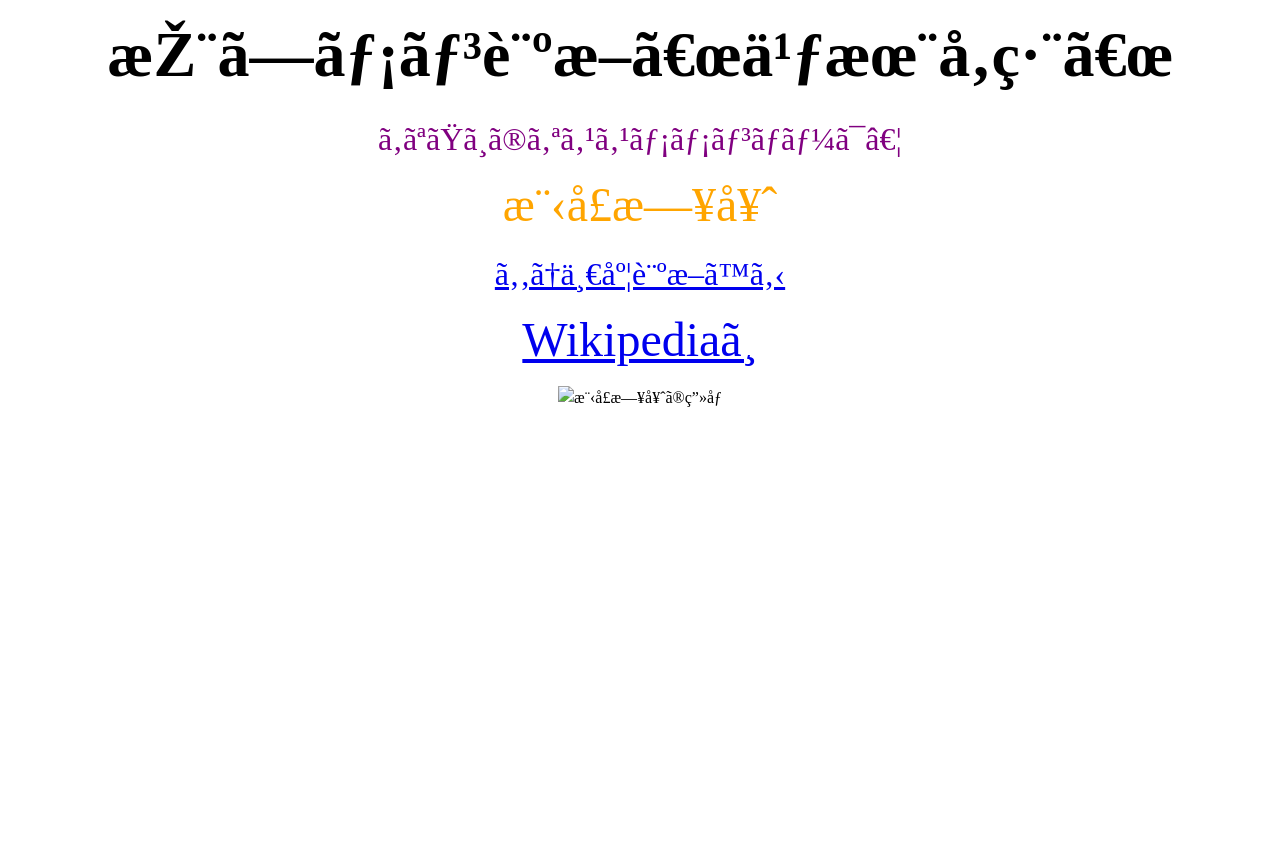
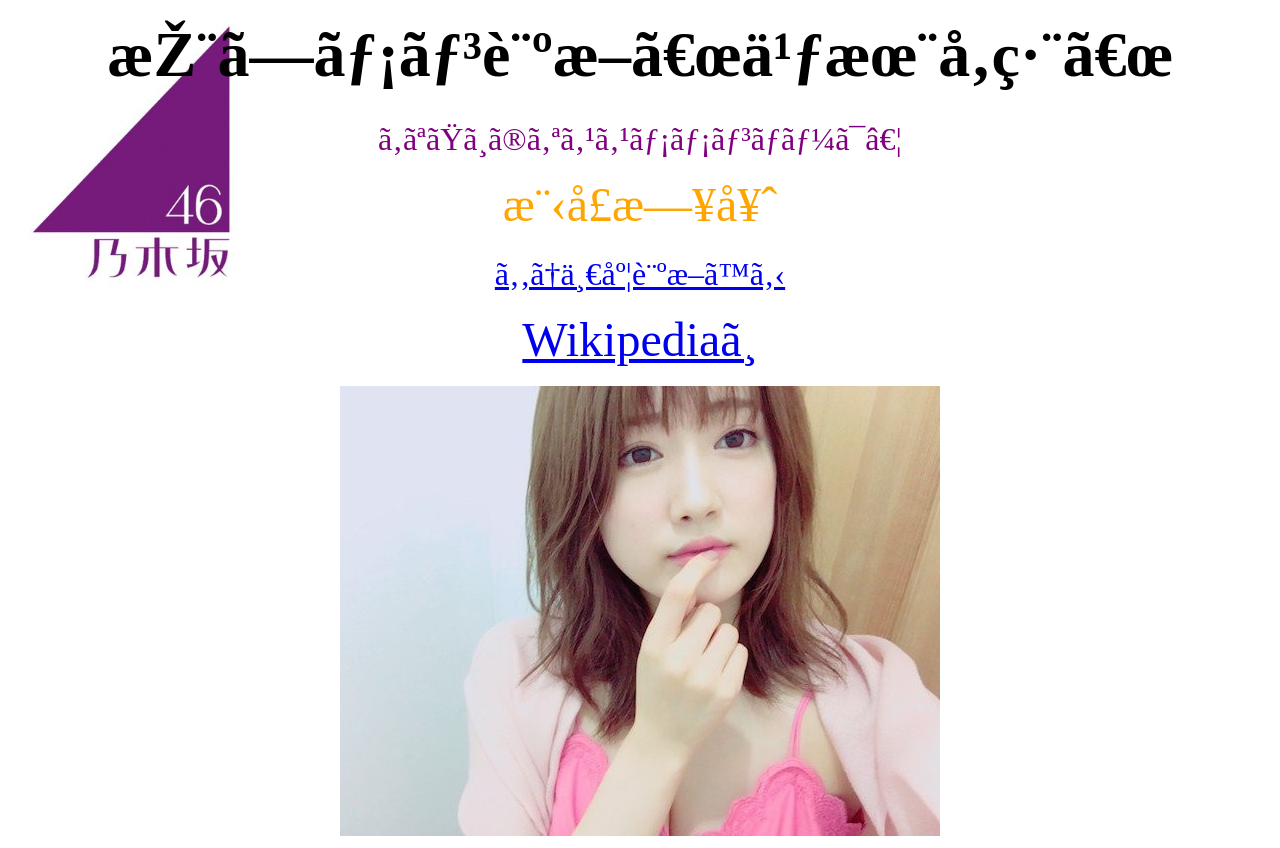
Before and after one commit to udon0141/result20, a plain HTML site: page index.html in a window 1280 px wide. Before the commit the page ends 800 px from the top, so only its background shows below. Drawn offline with Linux system fonts and the light colour scheme.

Commit message:
Update index.html

```diff
--- a/index.html
+++ b/index.html
@@ -31,7 +31,7 @@
       body {
 
         flex-wrap: wrap;
-        background-image: url("画像/乃木坂ロゴ.jpg" );
+        background-image: url("https://github.com/udon0141/result20/blob/master/%E4%B9%83%E6%9C%A8%E5%9D%82%E3%83%AD%E3%82%B3%E3%82%99.jpg?raw=true.jpg" );
         background-size: 300px 300px;
         background-repeat: no-repeat;
        }
@@ -46,7 +46,7 @@
   </head>
   <body>
     <div class='wiki'><a href="https://ja.wikipedia.org/wiki/%E6%A8%8B%E5%8F%A3%E6%97%A5%E5%A5%88">Wikipediaへ</a></div>
-    <div class='image'><img src=".jpg" alt="樋口日奈の画像"></div>
+    <div class='image'><img src="https://github.com/udon0141/result20/blob/master/%E6%A8%8B%E5%8F%A3%E6%97%A5%E5%A5%88.jpg?raw=true.jpg" alt="樋口日奈の画像"></div>
     <style>
       div.image{
         text-align: center;
```
